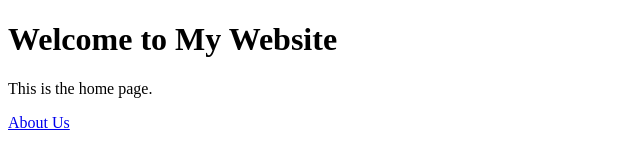
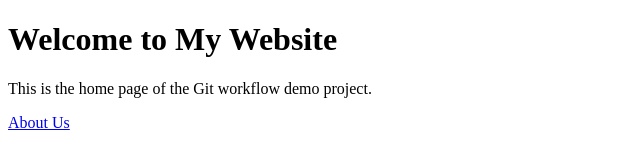
Before and after one commit to Ishan007-bot/git-workflow-assignment, a plain HTML site: page index.html in a window 1280 px wide. Shown: the whole page, without its empty margins (0-640 px from the left). Drawn offline with Linux system fonts and the light colour scheme.

Commit message:
Update home page description in index.html

```diff
--- a/index.html
+++ b/index.html
@@ -5,7 +5,7 @@
 </head>
 <body>
   <h1>Welcome to My Website</h1>
-  <p>This is the home page.</p>
+  <p>This is the home page of the Git workflow demo project.</p>
   <a href="about.html">About Us</a>
 </body>
 </html>
```
